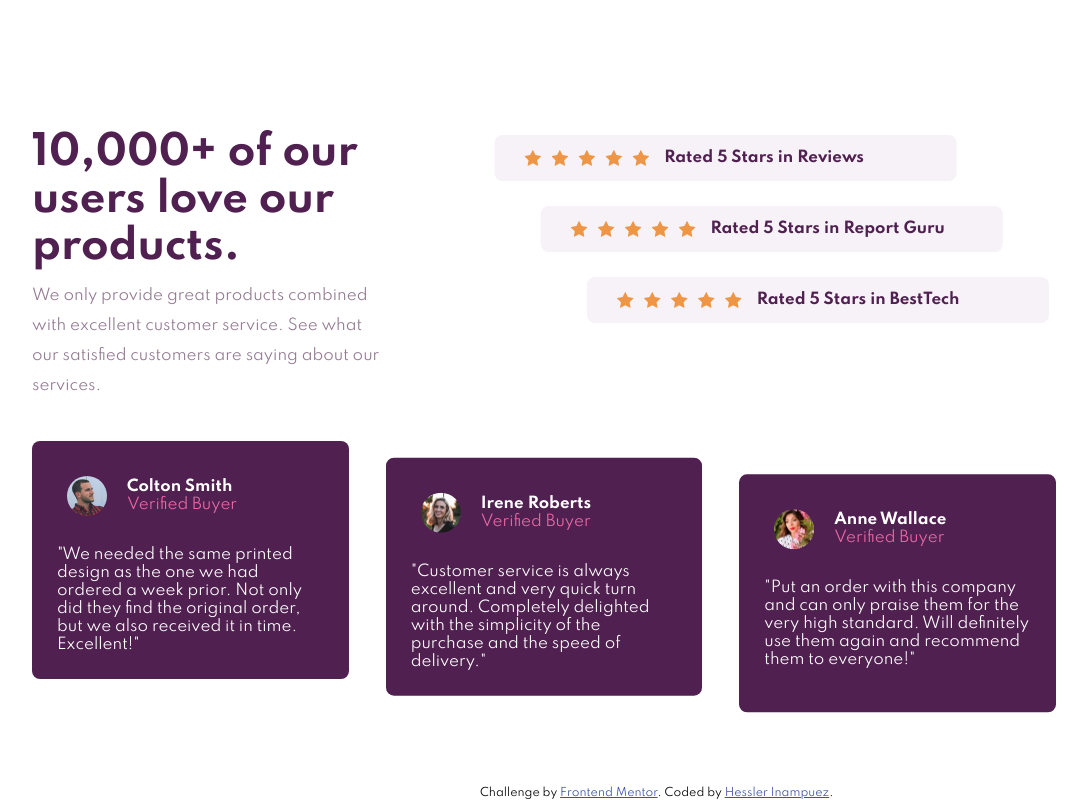
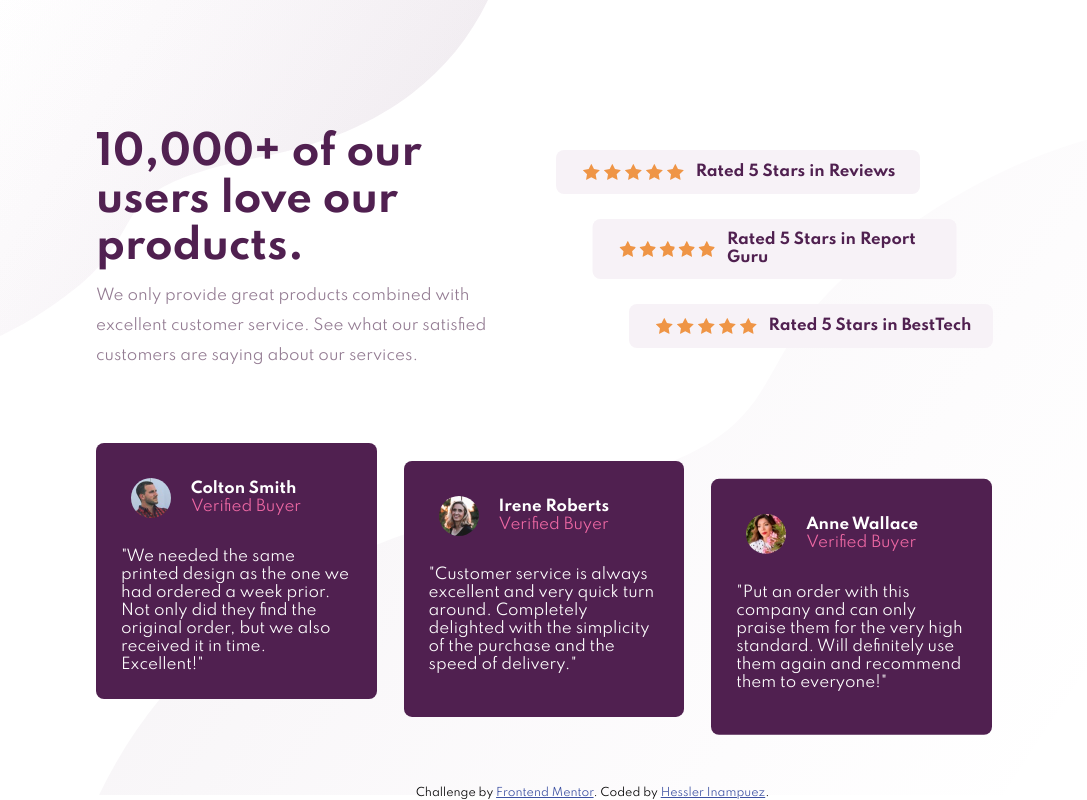
Before and after one commit to Fawkes11/sixth-practice, a plain HTML site: page index.html in a window 1280 px wide. Shown: the whole page, without its empty margins (96-1183 px from the left). Drawn offline with Linux system fonts and the light colour scheme.

Commit message:
se actualizó las imgs del background

```diff
--- a/index.html
+++ b/index.html
@@ -27,9 +27,17 @@
     </style>
   </head>
   <body>
+
+    <div class="img-top-bg">
+      <svg width="584" height="362" xmlns="http://www.w3.org/2000/svg"><defs><linearGradient x1="100%" y1="69.212%" x2="9.399%" y2="32.183%" id="a"><stop stop-color="#8A4389" stop-opacity="0" offset="0%"/><stop stop-color="#512051" offset="100%"/><stop stop-color="#512051" offset="100%"/><stop stop-color="#512051" offset="100%"/></linearGradient></defs><path d="M0 362c40.022-82.8 115.736-135.154 227.141-157.064 167.108-32.864 103.85-66.012 185.949-131.796C467.823 29.284 524.793 4.904 584 0v362H0z" transform="rotate(180 292 181)" fill="url(#a)" fill-rule="evenodd" opacity=".05"/></svg>
+    </div>
+    <div class="img-bottom-bg">
+      <svg width="1085" height="673" xmlns="http://www.w3.org/2000/svg"><defs><linearGradient x1="100%" y1="69.237%" x2="9.399%" y2="32.159%" id="a"><stop stop-color="#8A4389" stop-opacity="0" offset="0%"/><stop stop-color="#512051" offset="100%"/><stop stop-color="#512051" offset="100%"/><stop stop-color="#512051" offset="100%"/></linearGradient></defs><path d="M355 800c74.356-153.934 215.022-251.268 422-292 310.466-61.099 192.94-122.724 345.47-245.025C1224.157 181.442 1330 136.116 1440 127v673H355z" transform="translate(-355 -127)" fill="url(#a)" fill-rule="evenodd" opacity=".05"/></svg>
+    </div>
+
     <div class="container">
 
-      <section class="first-section">
+      <div class="first-section">
         <div class="entry-info">
           <h1 class="main-tittle">10,000+ of our users love our products.</h1>
           <p class="main-info">We only provide great products combined with excellent customer service.
@@ -62,15 +70,15 @@
             <p class="rated-info">Rated 5 Stars in BestTech</p>
           </div>
         </div>
-      </section>
+      </div>
 
 
 
-      <section class="second-section">
+      <div class="second-section">
 
         <div class="experien-box">
           <div class="perfil-info">
-            <img src="/images/image-colton.jpg" alt="">
+            <img src="images/image-colton.jpg" alt="">
             <div class="buy-info">
               <p class="name-info">Colton Smith</p>
               <p class="buyer-info">Verified Buyer</p>
@@ -106,7 +114,7 @@
         </div>
 
 
-      </section>
+      </div>
 
 
     </div>
--- a/style.css
+++ b/style.css
@@ -15,7 +15,7 @@ body{
 
 }
 .container{
-    width: 80%;
+    width: 70%;
     height: 80%;
 }
 .first-section{
@@ -23,11 +23,11 @@ body{
     justify-content: space-between;
 }
 .entry-info{
-    max-width: 35%;
+    width: 45%;
 }
 .main-tittle{
     display: inline-block;
-    width: 100%;
+    width: 90%;
     color: hsl(300, 43%, 22%);
     font-size: 40px;
     padding-top: 50px;
@@ -40,13 +40,14 @@ body{
 .star-box{
      /* AQUI QUEDE ARREGLANDO EL CONTENEDOR DE ESTRELLLAS A LA DERECHA */
 
-    max-width: 100%;
+    max-width: 40%;
     padding: 30px;
+    padding-top: 45px;
 
 }
 .rated{
-    padding-top: 10px;
-    padding-bottom: 10px;
+    padding-top: 12px;
+    padding-bottom: 12px;
     padding-left: 25px;
     padding-right: 10px;
     background-color: hsl(300, 24%, 96%);
@@ -54,7 +55,7 @@ body{
 }
 
 .rated svg {
-    padding: 5px;
+    padding: 2px;
 }
 .rated-info{
     padding-left: 10px;
@@ -102,18 +103,16 @@ body{
 }
 
 @media (max-width: 375px){
-    body{
-        flex-direction: column;
-    }
+
     .container{width: 90%;}
     .first-section{
+        width: 100%;
         display: flex;
         flex-direction: column;
 
     }
     .entry-info{
-        max-width: 95%;
-
+        width: 95%;
     }
     .main-tittle{
         display: block;
@@ -125,7 +124,7 @@ body{
         text-align: center;
     }
     .star-box{
-       width: 100%;
+       min-width: 100%;
        padding: 0;
    }
    .rated{
@@ -140,7 +139,7 @@ body{
     }
     .rated svg{
 
-        transform: translateX(350%);
+        transform: translateX(450%);
     }
     .rated p {
         display: block;
@@ -160,7 +159,14 @@ body{
     .perfil-info{
         display: flex;
     }
+
     .attribution{
+        display: none;
+    }
+    .img-top-bg{
+        display: none;
+    }
+    .img-bottom-bg{
         display: none;
     }
 }
@@ -190,6 +196,21 @@ body{
     .attribution{
         position: absolute;
         bottom: 0;
-        left: 45%;
+        left: 40%;
+    }
+    .img-top-bg{
+        width: 100%;
+        height: 100%;
+        background-image: url(images/bg-pattern-top-desktop.svg);
+        background-repeat: no-repeat;
+        position: absolute;
+        top: 0;
+        left: 0;
+    }
+    .img-bottom-bg{
+        position: absolute;
+        z-index: -1;
+        bottom: 0;
+        right: 0;
     }
 }
```
